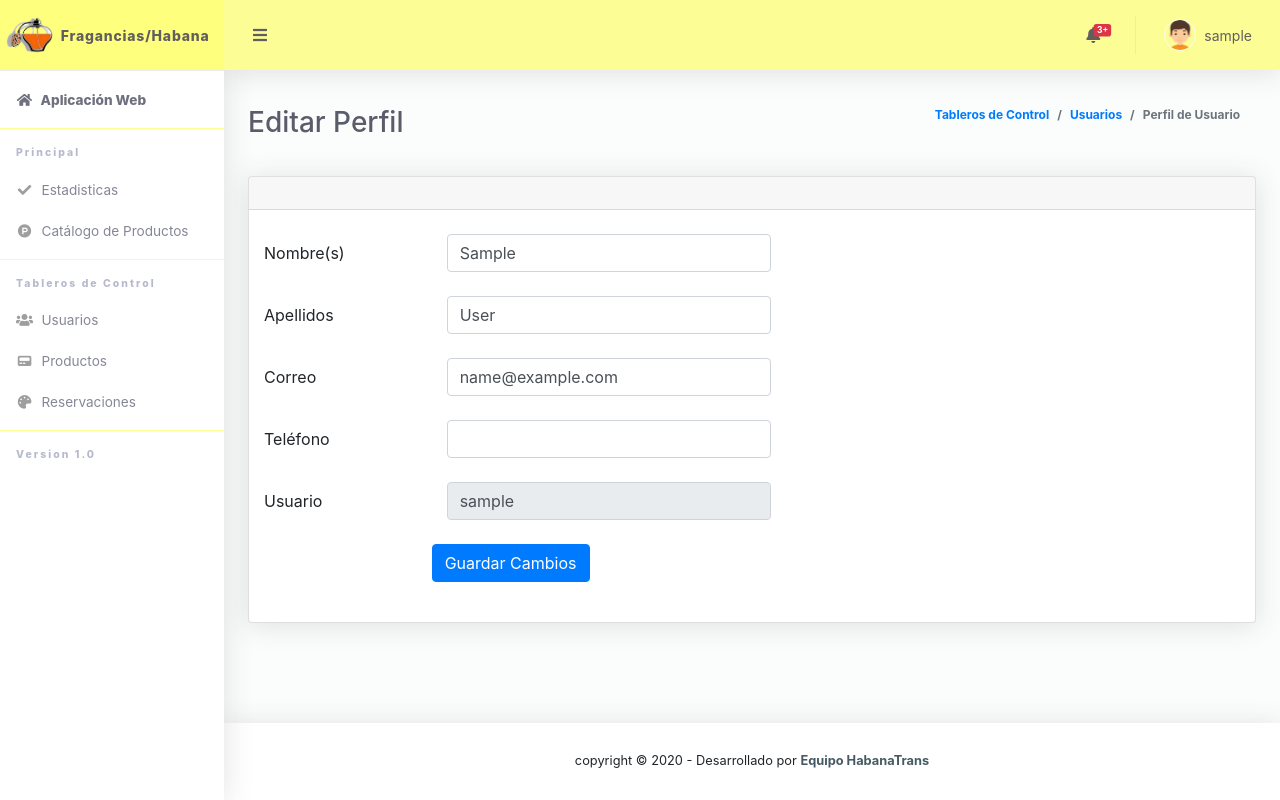
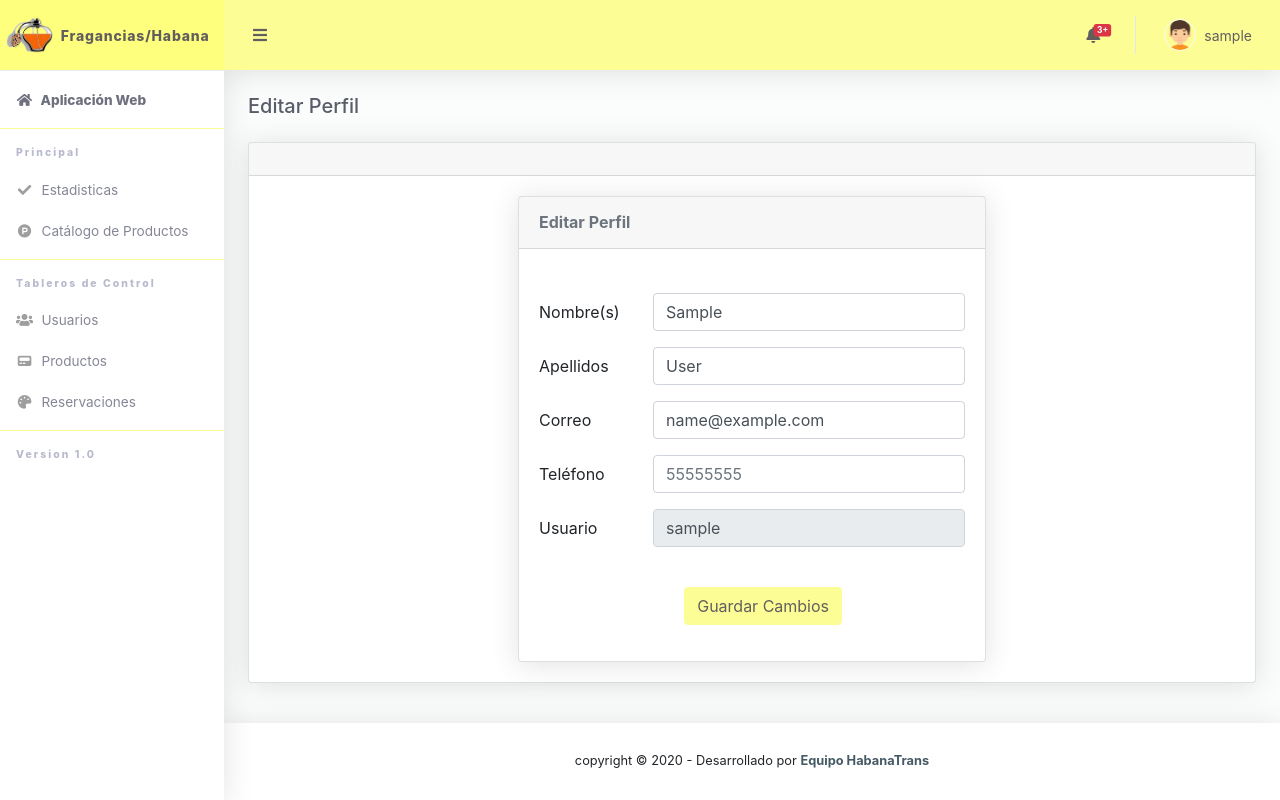
Before and after one commit to pemiro91/fragancia_habana, a Django app: page /user_profile in a window 1280 px wide. Run offline with Django 3.2, Linux system fonts and the light colour scheme; the visitor is signed in with stand-in values (Sample User, id 1); some libraries are stand-ins or nearby versions.

Commit message:
Update User

```diff
--- a/fragancia/views.py
+++ b/fragancia/views.py
@@ -35,7 +35,7 @@ def login_user(request):
                 login(request, user)
                 return redirect('catalogue')
         else:
-            messages.error(request, 'username or password not correct')
+            messages.warning(request, 'username or password not correct')
             return redirect('login')
     else:
         form = AuthenticationForm()
@@ -45,13 +45,6 @@ def login_user(request):
 def logout(request):
     do_logout(request)
     return redirect('/')
-
-
-@login_required(login_url='login')
-def base(request):
-    if request.user.is_authenticated:
-        return render(request, "fragancia/base.html")
-    return redirect('login')
 
 
 # -------------- Index--------------#
@@ -261,16 +254,15 @@ def user_profile(request):
             apellidos = request.POST.get('last_name')
             correo = request.POST.get('email')
             telefono = request.POST.get('phone')
-            usuario = request.POST.get('username')
-            User.objects.filter(pk=request.user.id).update(
+            User.objects.filter(id=request.user.id).update(
                 first_name=nombre,
                 last_name=apellidos,
                 email=correo,
-                telefono=telefono,
-                username=usuario,
+                telefono=telefono
             )
+            messages.success(request, 'Perfil actualizado satisfactoriamente')
             return redirect('user_profile')
-        return render(request, "fragancia/perfil_usuario.html", {})
+        return render(request, "fragancia/editar_perfil_usuario.html", {})
     return redirect('login')
 
 
@@ -282,11 +274,11 @@ def change_password(request):
             confirmed_new_password = request.POST.get('confirmed_new_password')
             U = User.objects.get(username=request.user.username)
             if not U.check_password(old_password):
-                error = "Contraseña Incorrecta."
-                return render(request, "fragancia/cambiar_contrasena.html", {'error': error})
+                messages.warning(request, 'Contraseña Anterior Incorrecta.')
+                return render(request, "fragancia/cambiar_contrasena.html", {})
             if confirmed_new_password != new_password:
-                error = "Las Contraseñas No Coinciden."
-                return render(request, "fragancia/cambiar_contrasena.html", {'error': error})
+                messages.warning(request, 'Las Contraseñas No Coinciden.')
+                return render(request, "fragancia/cambiar_contrasena.html", {})
             U.set_password(new_password)
             U.save()
             return redirect('login')
@@ -306,8 +298,12 @@ def add_user(request):
             user_name = request.POST.get('user_name')
             tipo_perfil = request.POST.get('tipo_perfil')
             password1 = request.POST.get('password1')
+            password2 = request.POST.get('password2')
             if User.objects.filter(username=user_name).exists():
                 messages.warning(request, 'El nombre de usuario ya existe')
+                return redirect('add_user')
+            elif password1 != password2:
+                messages.warning(request, 'Las contraseñas no existen')
                 return redirect('add_user')
             else:
                 if tipo_perfil == 'vendedor':
@@ -514,7 +510,8 @@ def assign_permissions(request, id_user):
                    'perm_v_prod': perm_v_prod, 'perm_a_prod': perm_a_prod,
                    'perm_c_prod': perm_c_prod, 'perm_d_prod': perm_d_prod,
                    'perm_v_user': perm_v_user, 'perm_a_user': perm_a_user,
-                   'perm_c_user': perm_c_user, 'perm_d_user': perm_d_user
+                   'perm_c_user': perm_c_user, 'perm_d_user': perm_d_user,
+                   'usuario_select': u
                    }
         return render(request, 'fragancia/asignar_permisos.html', context)
     return redirect('login')
--- a/templates/fragancia/base.html
+++ b/templates/fragancia/base.html
@@ -45,14 +45,12 @@
         <div class="sidebar-heading">
             Principal
         </div>
-        {% if perms.fragancia.view_statistics or request.user.is_administrador %}
         <li class="nav-item">
             <a class="nav-link" href="{% url 'index' %}">
                 <i class="fas fa-fw fa-check"></i>
                 <span>Estadisticas</span>
             </a>
         </li>
-        {% endif %}
 
         <li class="nav-item">
             <a class="nav-link" href="{% url 'catalogue' %}">
--- a/templates/fragancia/editar_perfil_usuario.html
+++ b/templates/fragancia/editar_perfil_usuario.html
@@ -8,12 +8,6 @@
 
 {% block header_content %}
     <h1 class="h5 mb-0 text-gray-800">Editar Perfil</h1>
-    <ol class="breadcrumb">
-        <li class="breadcrumb-item"><a href="{% url 'index' %}">Principal</a></li>
-
-        <li class="breadcrumb-item active" aria-current="page">Editar Perfil</li>
-
-    </ol>
 {% endblock %}
 {% block content %}
     <div class="col-lg-12">
@@ -30,6 +24,14 @@
                                     class="m-0 font-weight-bold text-secondary">Editar Perfil</h6>
                             </div>
                             <div class="card-body">
+                                {% if messages %}
+                                  <ul class="messages">
+                                    {% for message in messages %}
+                                      <div class="alert {% if message.tags %}alert-{{ message.tags }}{% endif %}"
+                                             role="alert">{{ message }}</div>
+                                    {% endfor %}
+                                  </ul>
+                                {% endif %}
                                 <form role="form" method="post">{% csrf_token %}
 
                                     <div class="tab-content py-4">
@@ -38,29 +40,22 @@
                                             <div class="form-group row">
                                                 <label class="col-lg-3 col-form-label form-control-label">Nombre(s)</label>
                                                 <div class="col-lg-9">
-
-
                                                     <input class="form-control" type="text" name="first_name"
                                                            value="{{ request.user.first_name }}" placeholder="Esteban">
-
                                                 </div>
                                             </div>
                                             <div class="form-group row">
                                                 <label class="col-lg-3 col-form-label form-control-label">Apellidos</label>
                                                 <div class="col-lg-9">
-
                                                     <input class="form-control" type="text" name="last_name"
                                                            value="{{ request.user.last_name }}" placeholder="Martinez Diaz">
-
                                                 </div>
                                             </div>
                                             <div class="form-group row">
-                                                <label class="col-lg-3 col-form-label form-control-label">Correo*</label>
+                                                <label class="col-lg-3 col-form-label form-control-label">Correo</label>
                                                 <div class="col-lg-9">
-
                                                     <input class="form-control" type="email" name="email"
                                                            value="{{ request.user.email }}" required placeholder="esteban@example.com">
-
                                                     <div class="invalid-feedback">
                                                         Por favor, rellene el campo.
                                                     </div>
@@ -69,52 +64,18 @@
                                             <div class="form-group row">
                                                 <label class="col-lg-3 col-form-label form-control-label">Teléfono</label>
                                                 <div class="col-lg-9">
-
                                                     <input class="form-control" type="text" name="phone"
                                                            value="{{ request.user.telefono }}" maxlength="8" placeholder="55555555">
-
                                                 </div>
                                             </div>
 
-                                            {% if success %}
+                                            <div class="form-group row">
+                                                <label class="col-lg-3 col-form-label form-control-label">Usuario</label>
                                                 <div class="col-lg-9">
-                                                    <div class="alert alert-success">
-                                                        {{ success }}
-                                                    </div>
-                                                </div>
-                                            {% endif %}
-
-                                        </div>
-                                        <div class="tab-pane active" id="datos_perfil">
-
-                                            <div class="form-group row">
-                                                <label class="col-lg-3 col-form-label form-control-label">Contraseña
-                                                    *</label>
-                                                <div class="col-lg-9">
-
-                                                    <input class="form-control" type="password" name="password1"
-                                                           value="{{ request.user.last_name }}" required placeholder="especifique contraseña">
-
+                                                    <input class="form-control" type="text" disabled
+                                                           value="{{ request.user.username }}">
                                                 </div>
                                             </div>
-                                            <div class="form-group row">
-                                                <label class="col-lg-3 col-form-label form-control-label">Confirmar
-                                                    Contraseña *</label>
-                                                <div class="col-lg-9">
-
-                                                    <input class="form-control" type="password" name="password2"
-                                                           value="{{ request.user.last_name }}" required placeholder="especifique contraseña">
-
-                                                </div>
-                                            </div>
-
-                                            {% if success %}
-                                                <div class="col-lg-9">
-                                                    <div class="alert alert-success">
-                                                        {{ success }}
-                                                    </div>
-                                                </div>
-                                            {% endif %}
 
                                         </div>
 
@@ -124,7 +85,7 @@
                                         <label class="col-lg-3 col-form-label form-control-label"></label>
                                         <div class="col-lg-9">
                                             <button style="margin-left: 10%" type="submit"
-                                                    id="boton_formularios" class="btn btn-primary">Agregar Usuario
+                                                    id="boton_formularios" class="btn btn-primary">Guardar Cambios
                                             </button>
                                         </div>
                                     </div>
--- a/templates/fragancia/index.html
+++ b/templates/fragancia/index.html
@@ -3,7 +3,7 @@
 {% block header_content %}
     <h1 class="h5 mb-0 text-gray-800">Estadísticas</h1>
     <ol class="breadcrumb">
-        <li class="breadcrumb-item"><a href="../../admin">Principal</a></li>
+        <li class="breadcrumb-item"><a href="#">Principal</a></li>
         <li class="breadcrumb-item active" aria-current="page">Estadísticas</li>
     </ol>
 {% endblock %}
--- a/templates/fragancia/listado_usuarios.html
+++ b/templates/fragancia/listado_usuarios.html
@@ -8,7 +8,10 @@
 {% block header_content %}
     <h1 class="h5 mb-0 text-gray-800">Listado de Usuarios</h1>
     <ol class="breadcrumb">
-        <li class="breadcrumb-item"><a href="{% url 'index' %}">Tableros de Control</a></li>
+    {% if perms.fragancia.view_statistics or request.user.is_administrador %}
+        <li class="breadcrumb-item"><a href="{% url 'stadistic' %}">Tableros de Control</a></li>
+    {% endif %}
+
         <li class="breadcrumb-item active" aria-current="page">Usuarios</li>
     </ol>
 {% endblock %}
--- a/templates/fragancia/perfil_usuario.html
+++ /dev/null
@@ -1,103 +0,0 @@
-{% extends "fragancia/base.html" %}
-{% load static %}
-{% block header_style %}
-    <link href="{% static 'fragancia/img/logo/logo.png' %}" rel="icon">
-    <link href="{% static 'fragancia/vendor/fontawesome-free/css/all.min.css' %}" rel="stylesheet" type="text/css">
-    <link href="{% static 'fragancia/vendor/bootstrap/css/bootstrap.min.css' %}" rel="stylesheet" type="text/css">
-    <link href="{% static 'fragancia/css/ruang-admin.min.css' %}" rel="stylesheet">
-    <link href="{% static 'fragancia/vendor/datatables/dataTables.bootstrap4.min.css' %}" rel="stylesheet">
-{% endblock %}
-
-{% block header_content %}
-    <h1 class="h3 mb-0 text-gray-800">Editar Perfil</h1>
-    <ol class="breadcrumb">
-        <li class="breadcrumb-item"><a href="{% url 'index' %}">Tableros de Control</a></li>
-        <li class="breadcrumb-item active" ><a href="{% url 'index' %}">Usuarios</a></li>
-        <li class="breadcrumb-item active" aria-current="page">Perfil de Usuario</li>
-    </ol>
-{% endblock %}
-{% block content %}
-    <div class="col-lg-12">
-        <div class="card mb-4">
-            <div class="card-header py-3 d-flex flex-row align-items-center justify-content-between">
-            </div>
-            <div class="col-lg-8 order-lg-2">
-                <div class="tab-content py-4">
-
-                    <div class="tab-pane active" id="edit">
-                        <form role="form" method="post">{% csrf_token %}
-                            <div class="form-group row">
-                                <label class="col-lg-3 col-form-label form-control-label">Nombre(s)</label>
-                                <div class="col-lg-9">
-                                    <label class="col-lg-9">
-                                        <input class="form-control" type="text" name="first_name" value="{{ request.user.first_name }}">
-                                    </label>
-                                </div>
-                            </div>
-                            <div class="form-group row">
-                                <label class="col-lg-3 col-form-label form-control-label">Apellidos</label>
-                                <div class="col-lg-9">
-                                    <label class="col-lg-9">
-                                        <input class="form-control" type="text" name="last_name" value="{{ request.user.last_name }}">
-                                    </label>
-                                </div>
-                            </div>
-                            <div class="form-group row">
-                                <label class="col-lg-3 col-form-label form-control-label">Correo</label>
-                                <div class="col-lg-9">
-                                    <label class="col-lg-9">
-                                        <input class="form-control" type="email" name="email" value="{{ request.user.email }}" required>
-                                    </label>
-                                    <div class="invalid-feedback">
-                                        Por favor, rellene el campo.
-                                    </div>
-                                </div>
-                            </div>
-                            <div class="form-group row">
-                                <label class="col-lg-3 col-form-label form-control-label">Teléfono</label>
-                                <div class="col-lg-9">
-                                    <label class="col-lg-9">
-                                        <input class="form-control" type="text" name="phone" value="{{ request.user.telefono }}">
-                                    </label>
-                                </div>
-                            </div>
-                            <div class="form-group row">
-                                <label class="col-lg-3 col-form-label form-control-label">Usuario</label>
-                                <div class="col-lg-9">
-                                    <label class="col-lg-9">
-                                        <input class="form-control" disabled type="text" name="username" value="{{ request.user.username }}">
-                                    </label>
-                                </div>
-                            </div>
-                            {% if success %}
-                                 <div class="col-lg-9">
-                                    <div class="alert alert-success">
-                                         {{success}}
-                                     </div>
-                                </div>
-                            {% endif %}
-
-                            <div class="form-group row">
-                                <label class="col-lg-3 col-form-label form-control-label"></label>
-                                <div class="col-lg-9">
-                                    <input type="submit" class="btn btn-primary" value="Guardar Cambios">
-                                </div>
-                            </div>
-                        </form>
-                    </div>
-                </div>
-            </div>
-
-
-        </div>
-    </div>
-
-{% endblock %}
-
-{% block plugin_section %}
-    <!-- Page level plugins -->
-    <script src="{% static 'fragancia/vendor/datatables/jquery.dataTables.min.js' %}"></script>
-    <script src="{% static 'fragancia/vendor/datatables/dataTables.bootstrap4.min.css' %}"></script>
-    <!-- Page level custom scripts -->
-
-{% endblock %}
```
Also changed, not shown: templates/fragancia/agregar_usuario.html (+13 -7 lines), templates/fragancia/asignar_permisos.html (+7 -4 lines), templates/fragancia/cambiar_contrasena.html (+48 -37 lines), templates/fragancia/login.html (+7 -2 lines). Lines whose indentation alone changed are shown as unchanged.
